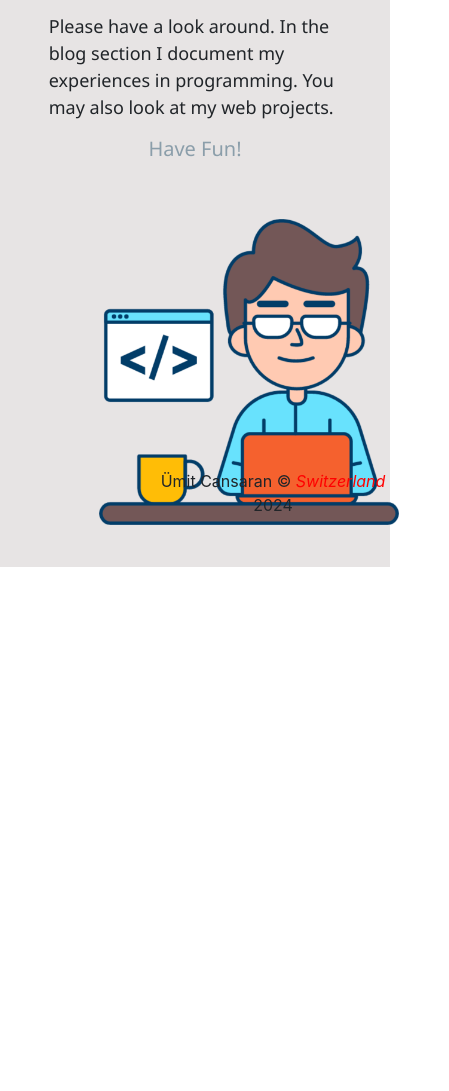
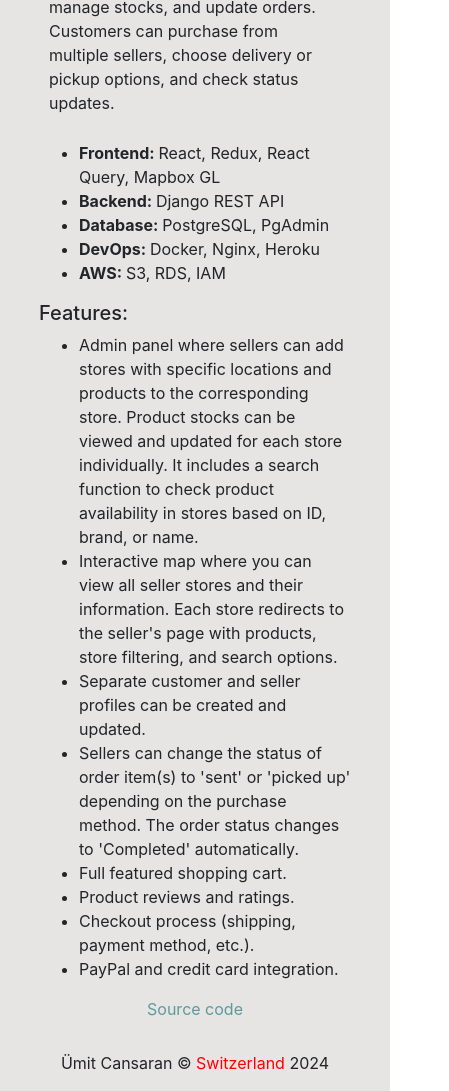
Before and after one commit to umitcansaran/portfolio, a plain HTML site: page index.html in a window 390 px wide. Shown: the part 327-1418 px from the top of the page, 449 px wide, since content can reach past the window. Before the commit the page ends 902 px from the top, so only its background shows below. Drawn offline with nearby package versions, Linux system fonts and the light colour scheme.

Commit message:
add responsive design

```diff
--- a/index.html
+++ b/index.html
@@ -7,7 +7,7 @@
       name="viewport"
       content="width=device-width, initial-scale=1, shrink-to-fit=no"
     />
-    <link rel="stylesheet" href="main.css" />
+    <link rel="stylesheet" href="/main.css" />
 
     <!-- Bootstrap CSS -->
     <link
@@ -28,36 +28,83 @@
     <title>Web Portfolio of Ümit</title>
   </head>
   <body>
-    <!-- Navigation bar -->
-    <script id="nav" src="./nav.js"></script>
 
-    <div class="main-container">
-      <h1 class="main-title">Web Portfolio</h1>
-      <h2 class="main-title" style="color: rgb(84, 83, 83); padding-top: 0">
-        Ümit Cansaran
-      </h2>
+    <div class="projects-container">
+      <!-- Navigation bar -->
+      <script id="nav" src="/nav.js"></script>
+      <h2 class="title">Projects</h2>
 
-      <div style="display: flex; justify-content: center">
-        <h2 class="main-heading">Welcome!</h2>
-      </div>
+      <div class="projects-content">
+        <div style="width: 80%">
+          <h5 style="color: rgb(40, 91, 71); text-align: center">
+            Here you can find a web applicaton that I build from scratch..
+          </h5>
 
-      <div class="main-content">
-        <p>Thanks for stopping by.</p>
+          <div style="text-align: center">
+            <a href="https://www.shopping-land.ch" target="”_blank”"
+              >www.shopping-land.ch</a
+            >
+          </div>
 
-        <p>
-          Please have a look around. In the blog section I document my
-          experiences in programming. You may also look at my web projects.
-        </p>
+          <p style="padding: 10px">
+            It's an e-commerce platform that allows companies with branches to
+            add their stores, create products, manage stocks, and update orders.
+            Customers can purchase from multiple sellers, choose delivery or
+            pickup options, and check status updates.
+          </p>
 
-        <h5 style="text-align: center; color: #8b9eaa">Have Fun!</h5>
+          <ul>
+            <li>
+              <b>Frontend: </b>React, Redux, React Query, Mapbox GL <br />
+            </li>
+            <li><b>Backend: </b>Django REST API<br /></li>
+            <li><b>Database: </b>PostgreSQL, PgAdmin<br /></li>
+            <li><b>DevOps: </b>Docker, Nginx, Heroku<br /></li>
+            <li><b>AWS: </b>S3, RDS, IAM</li>
+          </ul>
 
-        <img class="web-dev" src="image.png" alt="Picture of me" />
+          <h5>Features:</h5>
+
+          <ul>
+            <li>
+              Admin panel where sellers can add stores with specific locations
+              and products to the corresponding store. Product stocks can be
+              viewed and updated for each store individually. It includes a
+              search function to check product availability in stores based on
+              ID, brand, or name.
+            </li>
+            <li>
+              Interactive map where you can view all seller stores and their
+              information. Each store redirects to the seller's page with
+              products, store filtering, and search options.
+            </li>
+            <li>
+              Separate customer and seller profiles can be created and updated.
+            </li>
+            <li>
+              Sellers can change the status of order item(s) to 'sent' or
+              'picked up' depending on the purchase method. The order status
+              changes to 'Completed' automatically.
+            </li>
+            <li>Full featured shopping cart.</li>
+            <li>Product reviews and ratings.</li>
+            <li>Checkout process (shipping, payment method, etc.).</li>
+            <li>PayPal and credit card integration.</li>
+          </ul>
+          <div style="text-align: center">
+            <a
+              href="https://github.com/umitcansaran/shopping-land"
+              target="”_blank”"
+              >Source code</a
+            >
+          </div>
+        </div>
       </div>
 
       <footer>
-        Ümit Cansaran &#169;
-        <em style="color: red"> Switzerland</em>
-        2024
+        <p class="footer-content">
+          Ümit Cansaran &#169;<span style="color: red">&#160Switzerland</span>&nbsp2024
+        </p>
       </footer>
     </div>
 
--- a/main.css
+++ b/main.css
@@ -1,9 +1,26 @@
 .main-container,
 .blog-container,
+.entry-container,
 .projects-container,
 .contact-container {
   background-color: rgb(231, 228, 228);
-  height: 100vh;
+  position: relative;
+  min-height: 100vh;
+  margin: 0;
+  padding-bottom: 70px;
+}
+
+footer {
+  position: absolute;
+  bottom: 0;
+  width: 100%;
+  height: 2.5rem;
+}
+
+.footer-content {
+  display: flex;
+  justify-content: center;
+  size: 100px;
 }
 
 h1.main-title,
@@ -27,11 +44,11 @@ h2.main-heading {
 }
 
 img.web-dev {
-  padding: 50px;
+  padding-top: 20px;
   display: block;
   margin-left: auto;
   margin-right: auto;
-  width: 400px;
+  width: 300px;
 }
 
 .nav-custom {
@@ -87,7 +104,7 @@ img.web-dev {
 
 .main-content,
 .blog-content,
-.entry-container {
+.entry-content {
   width: 75%;
   margin: 0 auto;
   font-family: "Segoe UI", Tahoma, Geneva, Verdana, sans-serif;
@@ -97,14 +114,6 @@ img.web-dev {
 
 .blog-content {
   text-align: center;
-}
-
-footer {
-  text-align: center;
-  position: absolute;
-  bottom: 0;
-  left: 40%;
-  z-index: 10;
 }
 
 .entries-heading {
@@ -118,3 +127,21 @@ footer {
 a {
   color: rgb(93, 155, 155) !important;
 }
+
+@media (max-width: 950px) {
+  .nav-item {
+    width: 15%;
+  }
+}
+
+@media (max-width: 700px) {
+  .nav-item {
+    width: 20%;
+  }
+
+  .contact-content {
+    display: flex;
+    flex-direction: column;
+    align-items: center;
+  }
+}
```
Also changed, not shown: blog/first-entry/index.html (+6 -4 lines), blog/index.html (+5 -5 lines), blog/second-entry/index.html (+6 -4 lines), contact/index.html (+5 -6 lines), projects/index.html (+20 -21 lines), github.png (added), icons/github.png (added), icons/linkedin.png (added), icons/mail.png (added), linkedin.png (added), mail.png (added).
